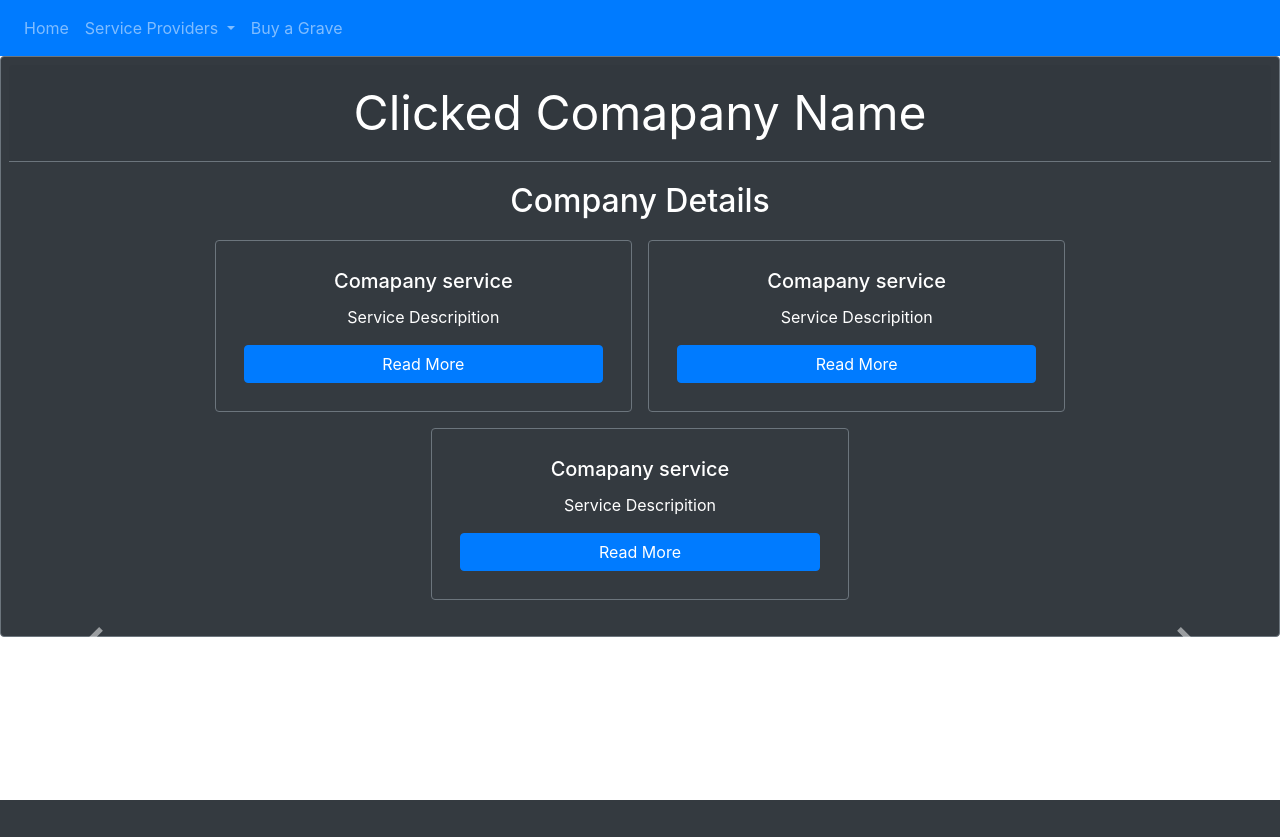
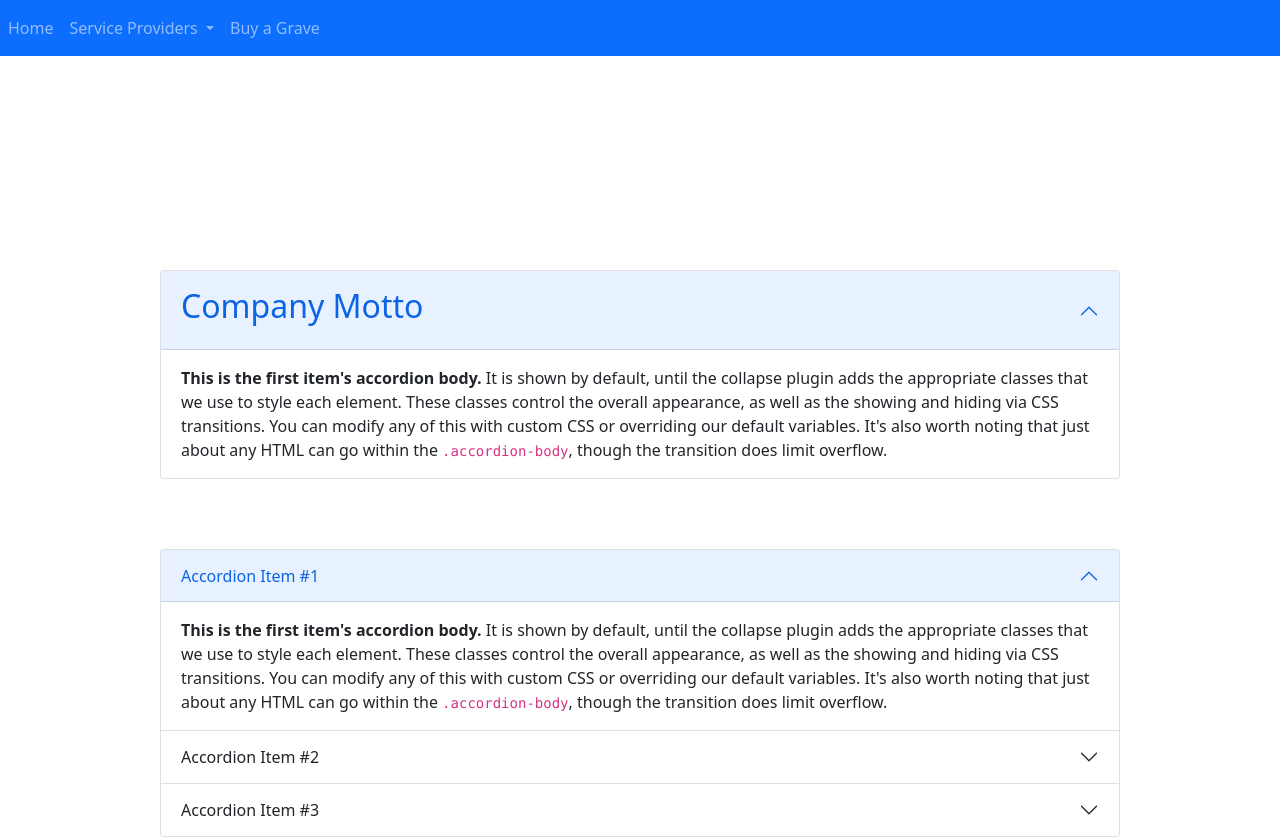
Before and after one commit to kasi1003/gmsUp, a PHP site: page /companyPage.php?service_provider_name=1 in a window 1280 px wide. Before the commit the page ends 800 px from the top, so only its background shows below. Run offline with PHP 8.4, Linux system fonts and the light colour scheme; data that the repository does not hold is empty.

Commit message:
GMS updates

```diff
--- a/php/companyPage.php
+++ b/php/companyPage.php
@@ -4,9 +4,10 @@
 <head>
   <meta charset="UTF-8" />
   <meta name="viewport" content="width=device-width, initial-scale=1.0" />
+  <link href="https://cdn.jsdelivr.net/npm/bootstrap@5.0.2/dist/css/bootstrap.min.css" rel="stylesheet" integrity="sha384-EVSTQN3/azprG1Anm3QDgpJLIm9Nao0Yz1ztcQTwFspd3yD65VohhpuuCOmLASjC" crossorigin="anonymous">
   <link rel="stylesheet" href="../css/companyPage.css" />
-  <link rel="stylesheet" href="https://cdnjs.cloudflare.com/ajax/libs/font-awesome/5.15.3/css/all.min.css" integrity="iBBXm8fW90+nuLcSKlbmrPcLa0OT92xO1BIsZ+ywDWZCvqsWgccV3gFoRBv0z+8dLJgyAHIhR35VZc2oM/gI1w==" crossorigin="anonymous" referrerpolicy="no-referrer" />
-  <link rel="stylesheet" href="https://cdn.jsdelivr.net/npm/bootstrap@4.3.1/dist/css/bootstrap.min.css" integrity="sha384-ggOyR0iXCbMQv3Xipma34MD+dH/1fQ784/j6cY/iJTQUOhcWr7x9JvoRxT2MZw1T" crossorigin="anonymous" />
+
+
   <title>Heavenly Tomb | AVBOB</title>
 </head>
 
@@ -41,77 +42,82 @@
 
 
   <!--first section-->
-  <section class="funeral-services">
-    <div class="card border-secondary bg-dark p-2">
-      <div class="card-header border-secondary" style="display: flex; justify-content: center; font-size: 3em; color: white;">
-        Clicked Comapany Name
-      </div>
-      <div class="card-body border-secondary">
-        <h5 class="card-title" style="display: flex; justify-content: center; font-size: 2em; color: white;">Company Details</h5>
-          <div class="row" style="display: flex; justify-content: center;">
-
-
-<!--card 1-->
-        <div class="card border-secondary bg-dark col-lg-4 m-2 p-2" style="width: 18rem;">
-          <div class="card-body">
-            <h5 class="card-title" style="display: flex; justify-content: center; color: white;">Comapany service</h5>
-            <p class="card-text" style="display: flex; justify-content: center; color: white;">Service Descripition</p>
-            <a href="#" class="btn btn-primary" style="display: flex; justify-content: center;">Read More</a>
-          </div>
-        </div>
-<!--card 2-->
-        <div class="card border-secondary bg-dark col-lg-4 m-2 p-2" style="width: 18rem;">
-          <div class="card-body">
-            <h5 class="card-title" style="display: flex; justify-content: center; color: white;">Comapany service</h5>
-            <p class="card-text" style="display: flex; justify-content: center; color: white;">Service Descripition</p>
-            <a href="#" class="btn btn-primary" style="display: flex; justify-content: center;">Read More</a>
-          </div>
-        </div>
-<!--card 3-->
-        <div class="card border-secondary bg-dark col-lg-4 m-2 p-2" style="width: 18rem;">
-          <div class="card-body">
-            <h5 class="card-title" style="display: flex; justify-content: center; color: white;">Comapany service</h5>
-            <p class="card-text" style="display: flex; justify-content: center; color: white;">Service Descripition</p>
-            <a href="#" class="btn btn-primary" style="display: flex; justify-content: center;">Read More</a>
-          </div>
+<section class="funeral-services">
+<?php
+// Get the service_provider_name from the query parameter
+$serviceProviderName = $_GET['service_provider_name'];
+// Use htmlspecialchars to prevent cross-site scripting (XSS) attacks
+$serviceProviderName = htmlspecialchars($serviceProviderName, ENT_QUOTES, 'UTF-8');
+?>
+<h1 style="display: flex; justify-content: center; color: white; margin-top:0.5em; font-size: 5em;"><?php echo $serviceProviderName; ?>
+</h1>
+  <h2 style="display: flex; justify-content: center; color: white;">Company Motto</h2>
+<div style="display: flex; justify-content: center;">
+  <div class="accordion w-75 m-4" id="accordionPanelsStayOpenExample">
+    <div class="accordion-item">
+      <h2 class="accordion-header" id="panelsStayOpen-headingOne">
+        <button class="accordion-button" type="button" data-bs-toggle="collapse" data-bs-target="#panelsStayOpen-collapseOne" aria-expanded="true" aria-controls="panelsStayOpen-collapseOne">
+          <h2>Company Motto</h2>
+        </button>
+      </h2>
+      <div id="panelsStayOpen-collapseOne" class="accordion-collapse collapse show" aria-labelledby="panelsStayOpen-headingOne">
+        <div class="accordion-body">
+          <strong>This is the first item's accordion body.</strong> It is shown by default, until the collapse plugin adds the appropriate classes that we use to style each element. These classes control the overall appearance, as well as the showing and hiding via CSS transitions. You can modify any of this with custom CSS or overriding our default variables. It's also worth noting that just about any HTML can go within the <code>.accordion-body</code>, though the transition does limit overflow.
         </div>
       </div>
     </div>
-  </section>
 
-  <!--review section-->
-  <div id="carouselExampleControls" class="carousel slide" data-ride="carousel">
-  <div class="carousel-inner">
-
-    <div class="carousel-item">
-      <div class="card text-center">
-        <div class="card-header">
-          Commenter name
-        </div>
-        <div class="card-body">
-          <h5 class="card-title">Special title treatment</h5>
-          <p class="card-text">With supporting text below as a natural lead-in to additional content.</p>
-          <a href="#" class="btn btn-primary">Go somewhere</a>
-        </div>
-        <div class="card-footer text-muted">
-          2 days ago
-        </div>
+  </div>
+</div>
+<h2 style="display: flex; justify-content: center; color: white;">Services</h2>
+<div style="display: flex; justify-content: center;">
+<div class="accordion w-75" id="accordionExample">
+  <div class="accordion-item">
+    <h2 class="accordion-header" id="headingOne">
+      <button class="accordion-button" type="button" data-bs-toggle="collapse" data-bs-target="#collapseOne" aria-expanded="true" aria-controls="collapseOne">
+        Accordion Item #1
+      </button>
+    </h2>
+    <div id="collapseOne" class="accordion-collapse collapse show" aria-labelledby="headingOne" data-bs-parent="#accordionExample">
+      <div class="accordion-body">
+        <strong>This is the first item's accordion body.</strong> It is shown by default, until the collapse plugin adds the appropriate classes that we use to style each element. These classes control the overall appearance, as well as the showing and hiding via CSS transitions. You can modify any of this with custom CSS or overriding our default variables. It's also worth noting that just about any HTML can go within the <code>.accordion-body</code>, though the transition does limit overflow.
       </div>
     </div>
   </div>
-  <a class="carousel-control-prev" href="#carouselExampleControls" role="button" data-slide="prev">
-    <span class="carousel-control-prev-icon" aria-hidden="true"></span>
-    <span class="sr-only">Previous</span>
-  </a>
-  <a class="carousel-control-next" href="#carouselExampleControls" role="button" data-slide="next">
-    <span class="carousel-control-next-icon" aria-hidden="true"></span>
-    <span class="sr-only">Next</span>
-  </a>
+  <div class="accordion-item">
+    <h2 class="accordion-header" id="headingTwo">
+      <button class="accordion-button collapsed" type="button" data-bs-toggle="collapse" data-bs-target="#collapseTwo" aria-expanded="false" aria-controls="collapseTwo">
+        Accordion Item #2
+      </button>
+    </h2>
+    <div id="collapseTwo" class="accordion-collapse collapse" aria-labelledby="headingTwo" data-bs-parent="#accordionExample">
+      <div class="accordion-body">
+        <strong>This is the second item's accordion body.</strong> It is hidden by default, until the collapse plugin adds the appropriate classes that we use to style each element. These classes control the overall appearance, as well as the showing and hiding via CSS transitions. You can modify any of this with custom CSS or overriding our default variables. It's also worth noting that just about any HTML can go within the <code>.accordion-body</code>, though the transition does limit overflow.
+      </div>
+    </div>
+  </div>
+  <div class="accordion-item">
+    <h2 class="accordion-header" id="headingThree">
+      <button class="accordion-button collapsed" type="button" data-bs-toggle="collapse" data-bs-target="#collapseThree" aria-expanded="false" aria-controls="collapseThree">
+        Accordion Item #3
+      </button>
+    </h2>
+    <div id="collapseThree" class="accordion-collapse collapse" aria-labelledby="headingThree" data-bs-parent="#accordionExample">
+      <div class="accordion-body">
+        <strong>This is the third item's accordion body.</strong> It is hidden by default, until the collapse plugin adds the appropriate classes that we use to style each element. These classes control the overall appearance, as well as the showing and hiding via CSS transitions. You can modify any of this with custom CSS or overriding our default variables. It's also worth noting that just about any HTML can go within the <code>.accordion-body</code>, though the transition does limit overflow.
+      </div>
+    </div>
+  </div>
+</div>
 </div>
 
-  <script src="https://code.jquery.com/jquery-3.3.1.slim.min.js" integrity="iBBXm8fW90+nuLcSKlbmrPcLa0OT92xO1BIsZ+ywDWZCvqsWgccV3gFoRBv0z+8dLJgyAHIhR35VZc2oM/gI1w==" crossorigin="anonymous"></script>
-  <script src="https://cdn.jsdelivr.net/npm/popper.js@1.14.7/dist/umd/popper.min.js" integrity="sha384-UO2eT0CpHqdSJQ6hJty5KVphtPhzWj9WO1clHTMGa3JDZwrnQq4sF86dIHNDz0W1" crossorigin="anonymous"></script>
-  <script src="https://cdn.jsdelivr.net/npm/bootstrap@4.3.1/dist/js/bootstrap.min.js" integrity="sha384-JjSmVgyd0p3pXB1rRibZUAYoIIy6OrQ6VrjIEaFf/nJGzIxFDsf4x0xIM+B07jRM" crossorigin="anonymous"></script>
+</section>
+
+  <!--review section-->
+
+
+  <script src="https://cdn.jsdelivr.net/npm/@popperjs/core@2.9.2/dist/umd/popper.min.js" integrity="sha384-IQsoLXl5PILFhosVNubq5LC7Qb9DXgDA9i+tQ8Zj3iwWAwPtgFTxbJ8NT4GN1R8p" crossorigin="anonymous"></script>
+  <script src="https://cdn.jsdelivr.net/npm/bootstrap@5.0.2/dist/js/bootstrap.min.js" integrity="sha384-cVKIPhGWiC2Al4u+LWgxfKTRIcfu0JTxR+EQDz/bgldoEyl4H0zUF0QKbrJ0EcQF" crossorigin="anonymous"></script>
   <script src="../js/companyPage.js"></script>
 </body>
 
@@ -146,33 +152,3 @@ if ($_SERVER["REQUEST_METHOD"] === "POST" && isset($_POST["submit-rev"])) {
 
 $conn->close();
 ?>
-
-<!-- Your form modal with Bootstrap cards and inputs should be here -->
-
-<?php
-$conn = new mysqli($db_host, $db_username, $db_password, $db_table);
-if ($conn->connect_error) {
-    die("Connection failed: " . $conn->connect_error);
-}
-
-$sql = "SELECT name, review, created_date FROM reviews ";
-$result = $conn->query($sql);
-
-if ($result->num_rows > 0) {
-    // Output each review
-    while ($row = $result->fetch_assoc()) {
-        $name = $row["name"];
-        $review = $row["review"];
-        $created_at = $row["created_date"];
-
-        // Display the review
-        echo "<div>";
-        echo "<p>Name: $name</p>";
-        echo "<p>Review: $review</p>";
-        echo "<p>Date: $created_at</p>";
-        echo "</div>";
-    }
-}
-
-$conn->close();
-?>
```
